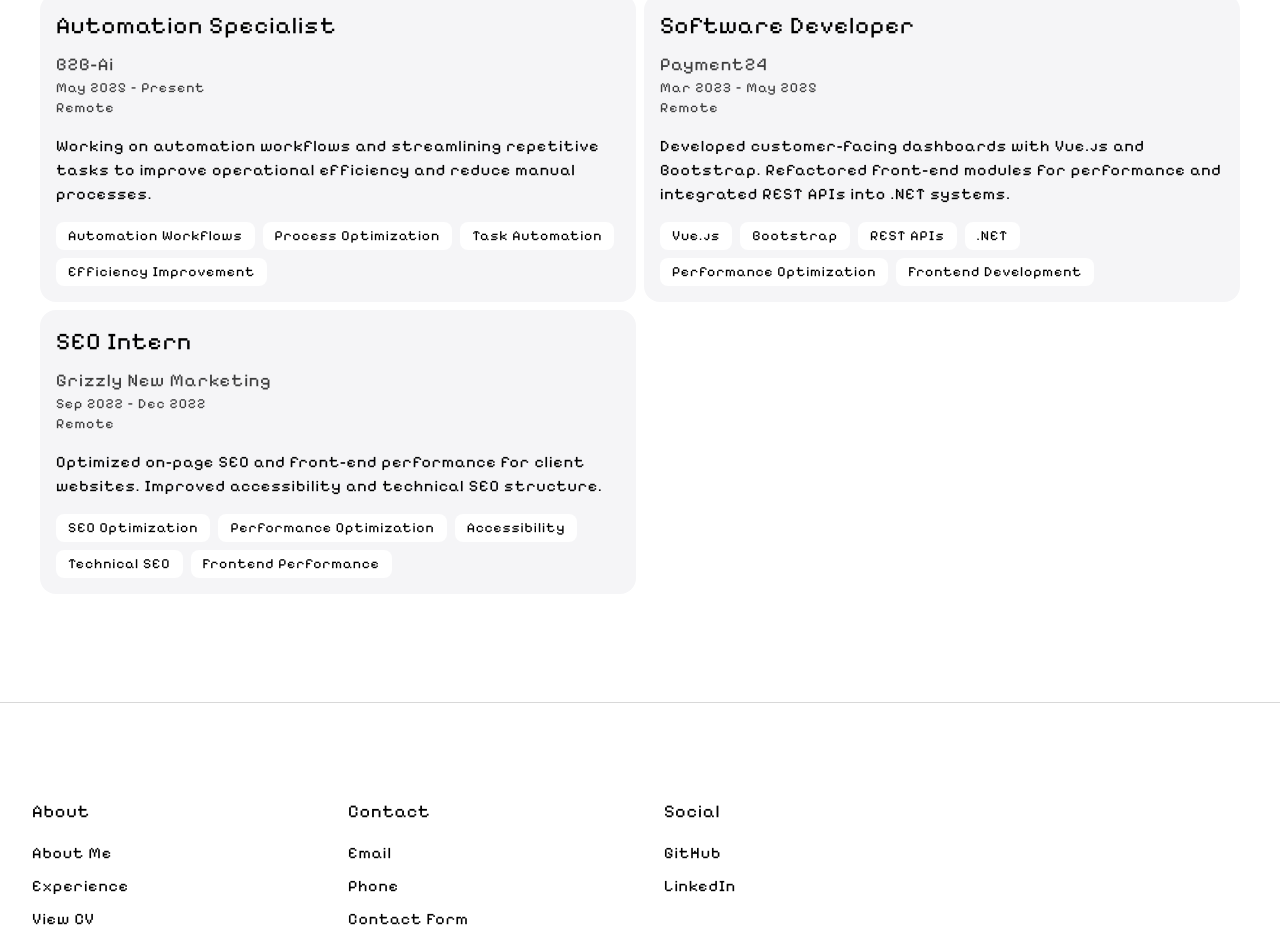
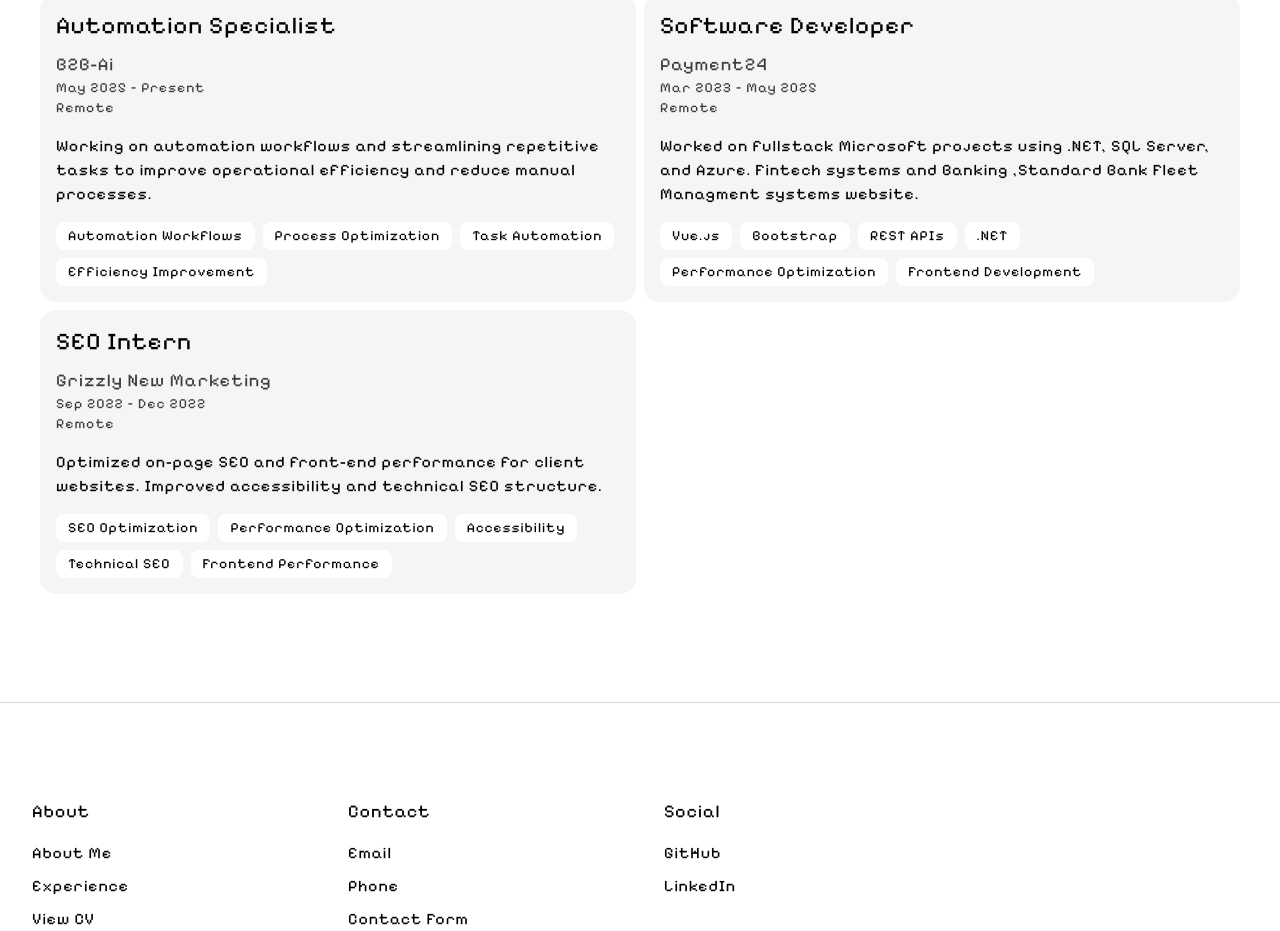
Before and after one commit to RicardoRonan/TheDevRicardo3.0, a Vue app: page /about in a window 1280 px wide. Shown: the part 1520-2451 px from the top of the page. Built offline with nearby package versions, Linux system fonts and the light colour scheme; the HTML template or start-up script is replaced by a standard one.

Commit message:
Update About.vue to reflect new project descriptions, highlighting fullstack Microsoft technologies and fintech systems for improved clarity and relevance.

```diff
--- a/src/pages/About.vue
+++ b/src/pages/About.vue
@@ -179,7 +179,7 @@ export default {
         company: 'Payment24',
         duration: 'Mar 2023 – May 2025',
         location: 'Remote',
-        description: 'Developed customer-facing dashboards with Vue.js and Bootstrap. Refactored front-end modules for performance and integrated REST APIs into .NET systems.',
+        description: 'Worked on fullstack Microsoft projects using .NET, SQL Server, and Azure. Fintech systems and Banking ,Standard Bank Fleet Managment systems website.',
         skills: ['Vue.js', 'Bootstrap', 'REST APIs', '.NET', 'Performance Optimization', 'Frontend Development']
       },
       {
```
